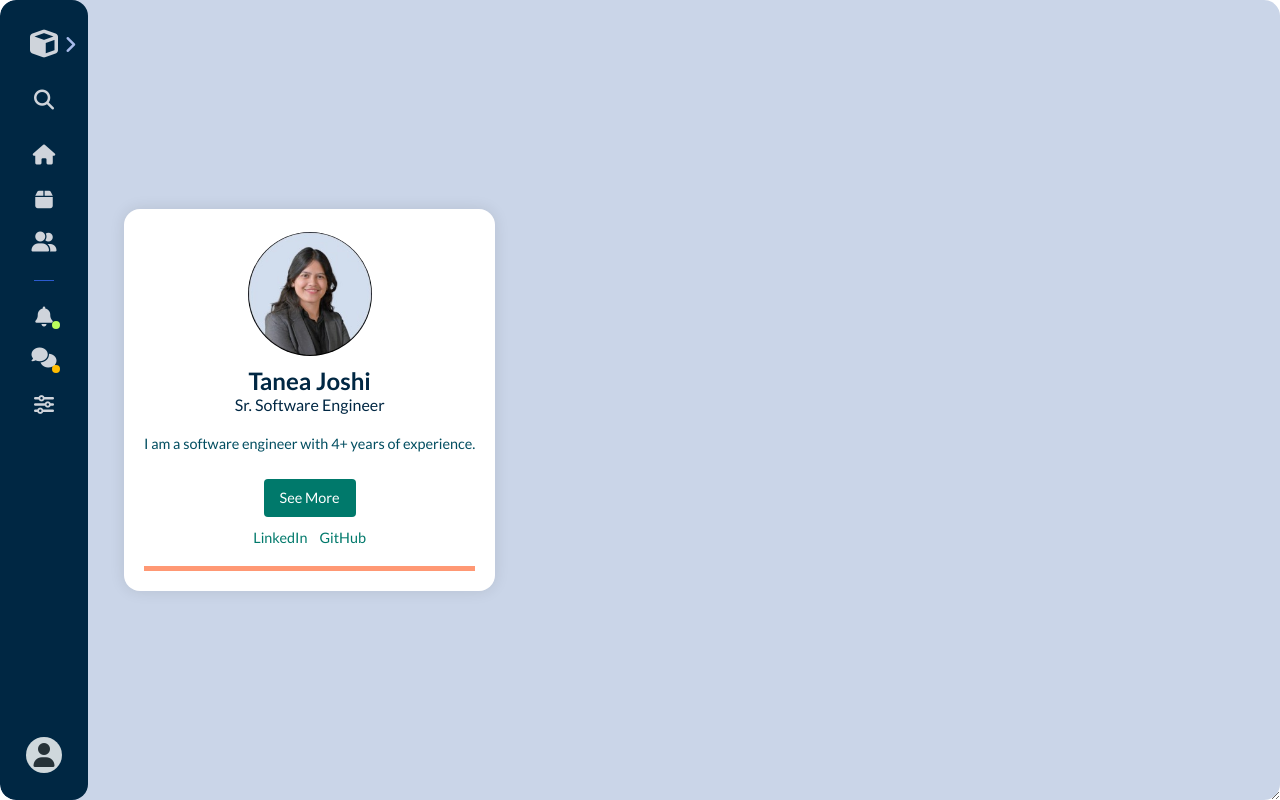
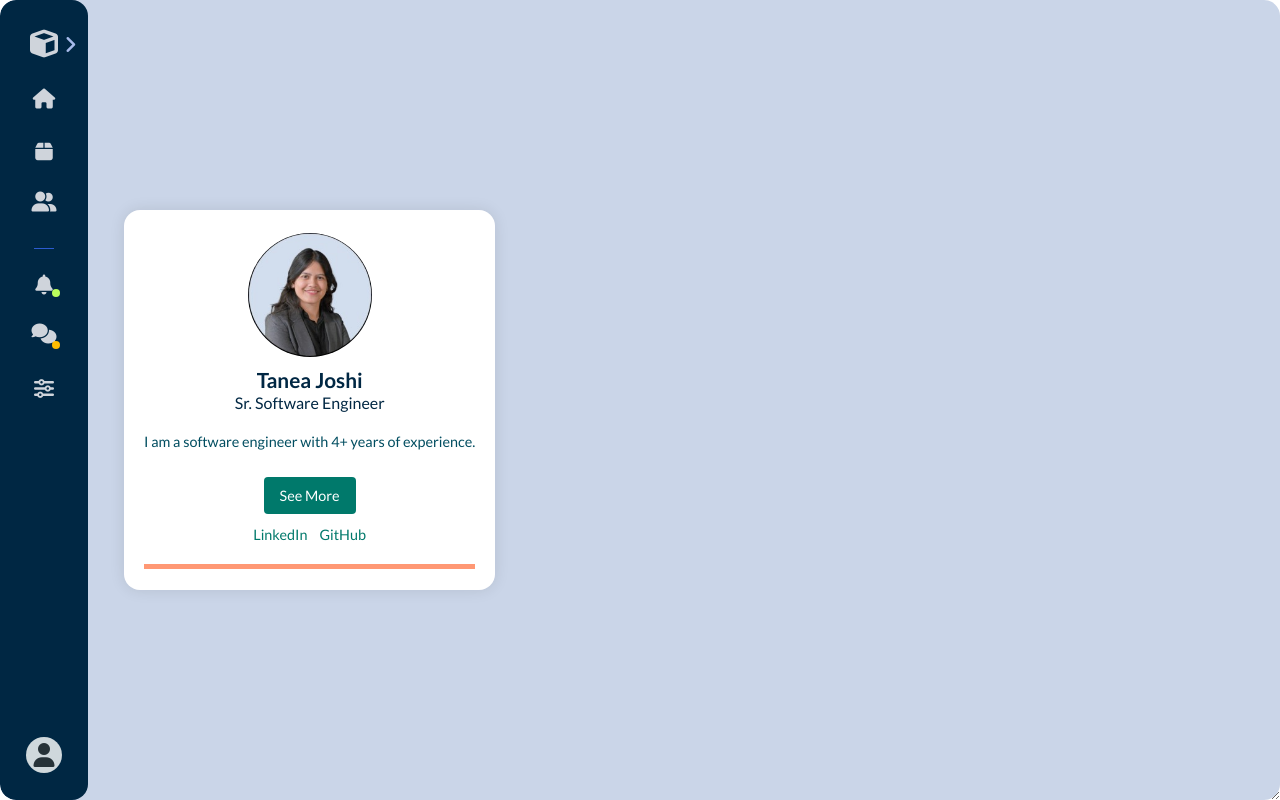
Before and after one commit to png-akatsuki/vt-interaction-tests, a Vue app: page / in a window 1280 px wide. Built offline with nearby package versions, Linux system fonts and the light colour scheme.

Commit message:
add: hack demo changes

```diff
--- a/src/components/ProfileCard.vue
+++ b/src/components/ProfileCard.vue
@@ -74,7 +74,7 @@ const userData = {
 };
 </script>
 
-<style scoped>
+<style>
 /* Global Styles */
 .profile-card-wrapper {
   display: flex;
@@ -83,6 +83,15 @@ const userData = {
   min-height: 420px;
   padding: 20px;
   width: 100%;
+}
+
+.profile-info h1,
+.details-column {
+  font-size: 1.3rem !important;
+}
+
+.search {
+  display: none;
 }
 
 /* Animation Styles */
```
Also changed, not shown: 1 other file (tests, documents, lock files or other folders).
